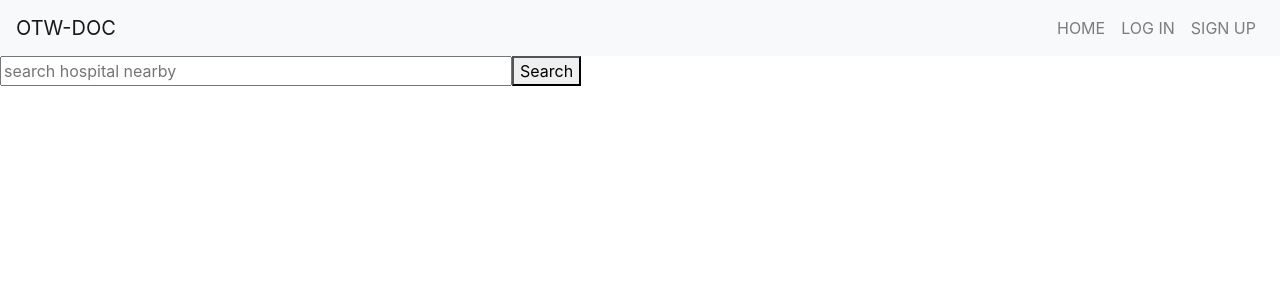
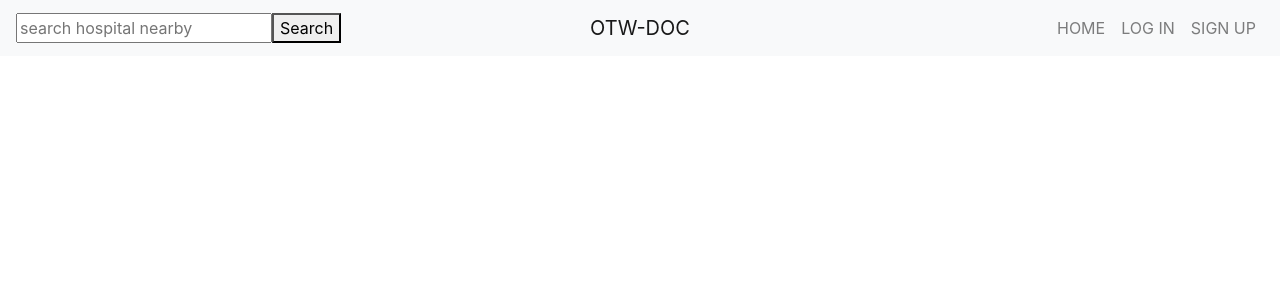
Before and after one commit to charizard-red/web, a React (Create React App) app: page / in a window 1280 px wide. Shown: the top 300 px of the page. Built offline with nearby package versions, Linux system fonts and the light colour scheme.

Commit message:
header positioning

```diff
--- a/src/App.css
+++ b/src/App.css
@@ -1,28 +1,7 @@
-.App {
-  text-align: center;
+.NavbarBrand {
+  margin: 0;
+  position: absolute;
+  top: 50%;
+  left: 50%;
+  transform: translate(-50%, -50%);
 }
-
-.App-logo {
-  animation: App-logo-spin infinite 20s linear;
-  height: 80px;
-}
-
-.App-header {
-  background-color: #222;
-  height: 150px;
-  padding: 20px;
-  color: white;
-}
-
-.App-title {
-  font-size: 1.5em;
-}
-
-.App-intro {
-  font-size: large;
-}
-
-@keyframes App-logo-spin {
-  from { transform: rotate(0deg); }
-  to { transform: rotate(360deg); }
-}
--- a/src/App.js
+++ b/src/App.js
@@ -1,14 +1,11 @@
 import React, { Component } from 'react';
 import Header from './components/Header'
-import SearchBar from './components/Search'
 
 class App extends Component {
   render() {
     return (
       <div>
-    <Header />
-
-      <SearchBar />
+        <Header />
     </div>
     );
   }
--- a/src/components/Header.jsx
+++ b/src/components/Header.jsx
@@ -11,6 +11,8 @@ import {
   DropdownToggle,
   DropdownMenu,
   DropdownItem } from 'reactstrap';
+import SearchBar from './Search'
+import '../App.css'
 
 class Header extends Component {
   constructor(props) {
@@ -30,7 +32,8 @@ class Header extends Component {
     return (
       <div>
         <Navbar color="light" light expand="md">
-          <NavbarBrand href="/">OTW-DOC</NavbarBrand>
+          <NavbarBrand className='NavbarBrand'href="/">OTW-DOC</NavbarBrand>
+          <SearchBar />
           <NavbarToggler onClick={this.toggle} />
           <Collapse isOpen={this.state.isOpen} navbar>
             <Nav className="ml-auto" navbar>
@@ -46,6 +49,7 @@ class Header extends Component {
             </Nav>
           </Collapse>
         </Navbar>
+
       </div>
     );
   }
--- a/src/components/Search.jsx
+++ b/src/components/Search.jsx
@@ -24,7 +24,7 @@ class SearchBar extends Component {
         <form onSubmit={e => e.preventDefault()}>
           <input
             type='text'
-            size='45'
+            size='20'
             placeholder='search hospital nearby'
             onChange={this.handleSearch.bind(this)}
             value={this.state.hospital} />
```
